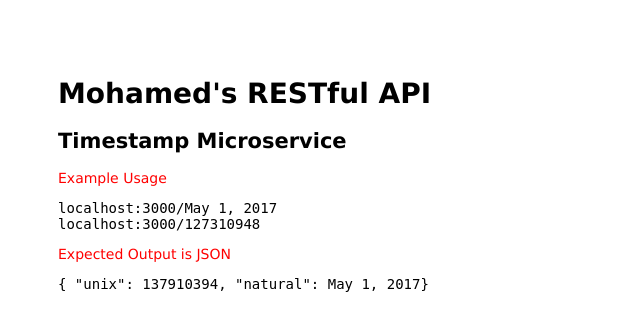
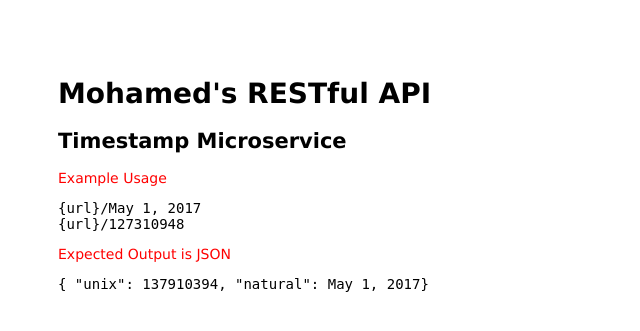
Before and after one commit to mmarei1/timestamp-service, a Node server app: page / in a window 1280 px wide. Shown: the top 331 px of the page, without its empty margins (0-640 px from the left). Run offline with Node 20, Linux system fonts and the light colour scheme.

Commit message:
updated index.jade and index.js

```diff
--- a/routes/index.js
+++ b/routes/index.js
@@ -1,5 +1,6 @@
 var express = require('express');
 var router = express.Router();
+var url = require('url');
 
 /* GET home page. */
 router.get('/', function(req, res, next) {
--- a/views/index.jade
+++ b/views/index.jade
@@ -5,9 +5,9 @@ block content
   h1 Mohamed's RESTful API
   h2 Timestamp Microservice
   p.red Example Usage
-  code localhost:3000/May 1, 2017
+  code {url}/May 1, 2017
   br
-  code localhost:3000/127310948
+  code {url}/127310948
   br
   p.red Expected Output is JSON
   code { "unix": 137910394, "natural": May 1, 2017}
```
Also changed, not shown: public/images/screenout.JPG (added), public/images/screenout2.JPG (added), public/images/screenout3.JPG (added), public/images/screenout4.JPG (added).
